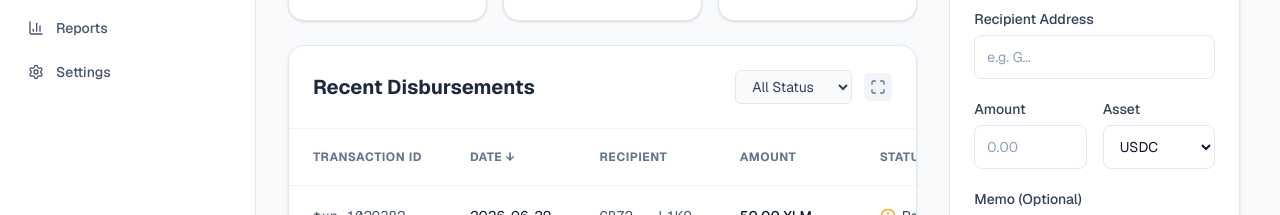
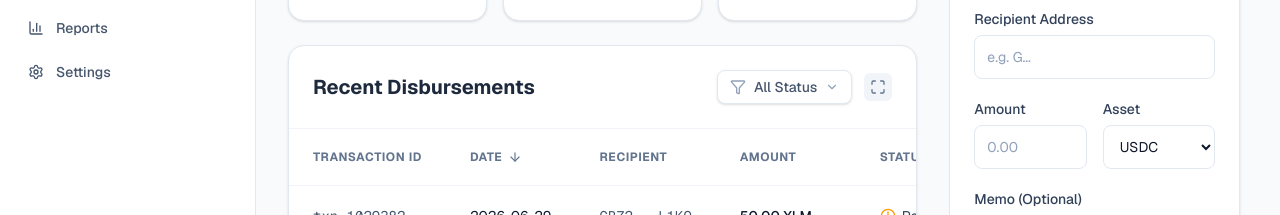
Before and after one commit to Dranyl-23/4PS-Nexus, a Next.js app in the folder web/: page /disbursements in a window 1280 px wide. Shown: the part 289-504 px from the top of the page. Built offline with nearby package versions, Linux system fonts and the light colour scheme.

Commit message:
style: upgrade sort filter ui

```diff
--- a/web/src/components/disbursements/DisbursementTable.tsx
+++ b/web/src/components/disbursements/DisbursementTable.tsx
@@ -1,6 +1,6 @@
 'use client';
 import React, { useState } from 'react';
-import { BadgeCheck, Clock, XCircle, Maximize, Minimize } from 'lucide-react';
+import { BadgeCheck, Clock, XCircle, Maximize, Minimize, Filter, ChevronDown, ArrowDown, ArrowUp } from 'lucide-react';
 
 const MOCK_DISBURSEMENTS = [
   {
@@ -30,6 +30,7 @@ export function DisbursementTable() {
   const [isFullscreen, setIsFullscreen] = useState(false);
   const [sortOrder, setSortOrder] = useState<'desc' | 'asc'>('desc');
   const [statusFilter, setStatusFilter] = useState<string>('all');
+  const [isFilterOpen, setIsFilterOpen] = useState(false);
 
   const filteredDisbursements = MOCK_DISBURSEMENTS.filter(d => statusFilter === 'all' || d.status === statusFilter);
 
@@ -46,16 +47,36 @@ export function DisbursementTable() {
       <div className="px-6 py-6 border-b border-slate-100 flex justify-between items-center shrink-0">
         <h2 className="text-xl font-bold text-slate-800">Recent Disbursements</h2>
         <div className="flex items-center gap-3">
-          <select
-            value={statusFilter}
-            onChange={(e) => setStatusFilter(e.target.value)}
-            className="text-sm border border-slate-200 rounded-md px-3 py-1.5 bg-slate-50 text-slate-700 outline-none focus:border-blue-500 cursor-pointer"
-          >
-            <option value="all">All Status</option>
-            <option value="completed">Completed</option>
-            <option value="pending">Pending</option>
-            <option value="failed">Failed</option>
-          </select>
+          <div className="relative">
+            <button
+              onClick={() => setIsFilterOpen(!isFilterOpen)}
+              className="flex items-center gap-2 text-sm border border-slate-200 rounded-lg px-3 py-1.5 bg-white text-slate-600 hover:bg-slate-50 hover:text-slate-900 transition-colors font-medium shadow-sm"
+            >
+              <Filter className="w-4 h-4 text-slate-400" />
+              <span className="capitalize">{statusFilter === 'all' ? 'All Status' : statusFilter}</span>
+              <ChevronDown className="w-3.5 h-3.5 text-slate-400" />
+            </button>
+
+            {isFilterOpen && (
+              <>
+                <div className="fixed inset-0 z-40" onClick={() => setIsFilterOpen(false)} />
+                <div className="absolute right-0 mt-2 w-40 bg-white rounded-xl shadow-lg border border-slate-100 py-2 z-50 animate-in fade-in slide-in-from-top-2">
+                  {['all', 'completed', 'pending', 'failed'].map((status) => (
+                    <button
+                      key={status}
+                      onClick={() => {
+                        setStatusFilter(status);
+                        setIsFilterOpen(false);
+                      }}
+                      className={`w-full text-left px-4 py-2 text-sm transition-colors ${statusFilter === status ? 'bg-blue-50 text-blue-700 font-medium' : 'text-slate-600 hover:bg-slate-50 hover:text-slate-900'}`}
+                    >
+                      <span className="capitalize">{status === 'all' ? 'All Status' : status}</span>
+                    </button>
+                  ))}
+                </div>
+              </>
+            )}
+          </div>
           <button
             onClick={() => setIsFullscreen(!isFullscreen)}
             className="text-slate-500 hover:text-slate-700 transition-colors bg-slate-100 hover:bg-slate-200 p-1.5 rounded-md flex items-center justify-center cursor-pointer"
@@ -70,9 +91,10 @@ export function DisbursementTable() {
           <thead>
             <tr className="text-xs font-bold text-slate-500 uppercase tracking-wider">
               <th className="px-6 py-5 border-b border-slate-100">Transaction ID</th>
-              <th className="px-6 py-5 border-b border-slate-100 cursor-pointer hover:text-slate-700 select-none" onClick={() => setSortOrder(sortOrder === 'desc' ? 'asc' : 'desc')}>
-                <div className="flex items-center gap-1">
-                  Date {sortOrder === 'desc' ? '↓' : '↑'}
+              <th className="px-6 py-5 border-b border-slate-100 group cursor-pointer select-none" onClick={() => setSortOrder(sortOrder === 'desc' ? 'asc' : 'desc')}>
+                <div className="flex items-center gap-1.5 text-slate-500 group-hover:text-slate-700 transition-colors">
+                  Date
+                  {sortOrder === 'desc' ? <ArrowDown className="w-3.5 h-3.5" /> : <ArrowUp className="w-3.5 h-3.5" />}
                 </div>
               </th>
               <th className="px-6 py-5 border-b border-slate-100">Recipient</th>
--- a/web/src/components/merchants/MerchantTable.tsx
+++ b/web/src/components/merchants/MerchantTable.tsx
@@ -1,6 +1,6 @@
 'use client';
 import React, { useState } from 'react';
-import { BadgeCheck, Clock, XCircle, Store, Maximize, Minimize, X } from 'lucide-react';
+import { BadgeCheck, Clock, XCircle, Store, Maximize, Minimize, X, Filter, ChevronDown, ArrowDown, ArrowUp } from 'lucide-react';
 
 const INITIAL_MERCHANTS = [
   {
@@ -43,6 +43,7 @@ export function MerchantTable() {
   const [merchants, setMerchants] = useState(INITIAL_MERCHANTS);
   const [sortOrder, setSortOrder] = useState<'desc' | 'asc'>('desc');
   const [statusFilter, setStatusFilter] = useState<string>('all');
+  const [isFilterOpen, setIsFilterOpen] = useState(false);
 
   const filteredMerchants = merchants.filter(m => statusFilter === 'all' || m.status === statusFilter);
 
@@ -60,16 +61,36 @@ export function MerchantTable() {
         <div className="px-6 py-6 border-b border-slate-100 flex justify-between items-center shrink-0">
           <h2 className="text-xl font-bold text-slate-800">Whitelisted Merchants</h2>
           <div className="flex items-center gap-3">
-            <select
-              value={statusFilter}
-              onChange={(e) => setStatusFilter(e.target.value)}
-              className="text-sm border border-slate-200 rounded-md px-3 py-1.5 bg-slate-50 text-slate-700 outline-none focus:border-blue-500 cursor-pointer"
-            >
-              <option value="all">All Status</option>
-              <option value="approved">Approved</option>
-              <option value="pending">Pending</option>
-              <option value="rejected">Rejected</option>
-            </select>
+            <div className="relative">
+              <button
+                onClick={() => setIsFilterOpen(!isFilterOpen)}
+                className="flex items-center gap-2 text-sm border border-slate-200 rounded-lg px-3 py-1.5 bg-white text-slate-600 hover:bg-slate-50 hover:text-slate-900 transition-colors font-medium shadow-sm"
+              >
+                <Filter className="w-4 h-4 text-slate-400" />
+                <span className="capitalize">{statusFilter === 'all' ? 'All Status' : statusFilter}</span>
+                <ChevronDown className="w-3.5 h-3.5 text-slate-400" />
+              </button>
+
+              {isFilterOpen && (
+                <>
+                  <div className="fixed inset-0 z-40" onClick={() => setIsFilterOpen(false)} />
+                  <div className="absolute right-0 mt-2 w-40 bg-white rounded-xl shadow-lg border border-slate-100 py-2 z-50 animate-in fade-in slide-in-from-top-2">
+                    {['all', 'approved', 'pending', 'rejected'].map((status) => (
+                      <button
+                        key={status}
+                        onClick={() => {
+                          setStatusFilter(status);
+                          setIsFilterOpen(false);
+                        }}
+                        className={`w-full text-left px-4 py-2 text-sm transition-colors ${statusFilter === status ? 'bg-blue-50 text-blue-700 font-medium' : 'text-slate-600 hover:bg-slate-50 hover:text-slate-900'}`}
+                      >
+                        <span className="capitalize">{status === 'all' ? 'All Status' : status}</span>
+                      </button>
+                    ))}
+                  </div>
+                </>
+              )}
+            </div>
             <button
               onClick={() => setIsFullscreen(!isFullscreen)}
               className="text-slate-500 hover:text-slate-700 transition-colors bg-slate-100 hover:bg-slate-200 p-1.5 rounded-md flex items-center justify-center cursor-pointer"
@@ -86,9 +107,10 @@ export function MerchantTable() {
                 <th className="px-6 py-5 border-b border-slate-100">Merchant Details</th>
                 <th className="px-6 py-5 border-b border-slate-100">Category</th>
                 <th className="px-6 py-5 border-b border-slate-100">Wallet Address</th>
-                <th className="px-6 py-5 border-b border-slate-100 cursor-pointer hover:text-slate-700 select-none" onClick={() => setSortOrder(sortOrder === 'desc' ? 'asc' : 'desc')}>
-                  <div className="flex items-center gap-1">
-                    Date {sortOrder === 'desc' ? '↓' : '↑'}
+                <th className="px-6 py-5 border-b border-slate-100 group cursor-pointer select-none" onClick={() => setSortOrder(sortOrder === 'desc' ? 'asc' : 'desc')}>
+                  <div className="flex items-center gap-1.5 text-slate-500 group-hover:text-slate-700 transition-colors">
+                    Date
+                    {sortOrder === 'desc' ? <ArrowDown className="w-3.5 h-3.5" /> : <ArrowUp className="w-3.5 h-3.5" />}
                   </div>
                 </th>
                 <th className="px-6 py-5 border-b border-slate-100">Status</th>
```
